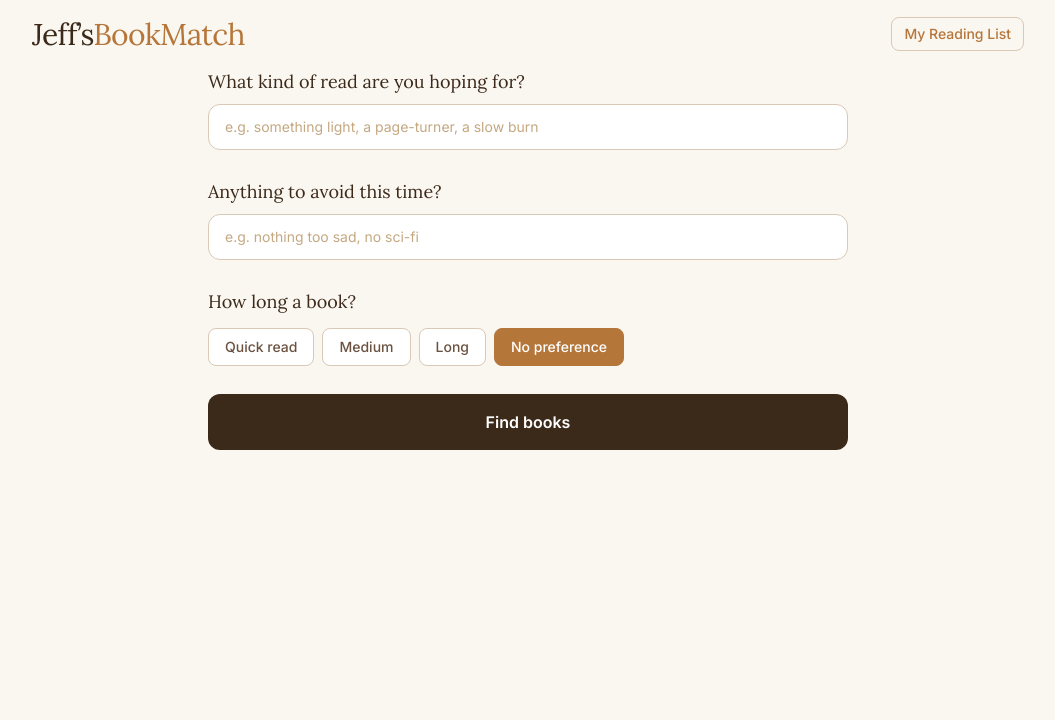
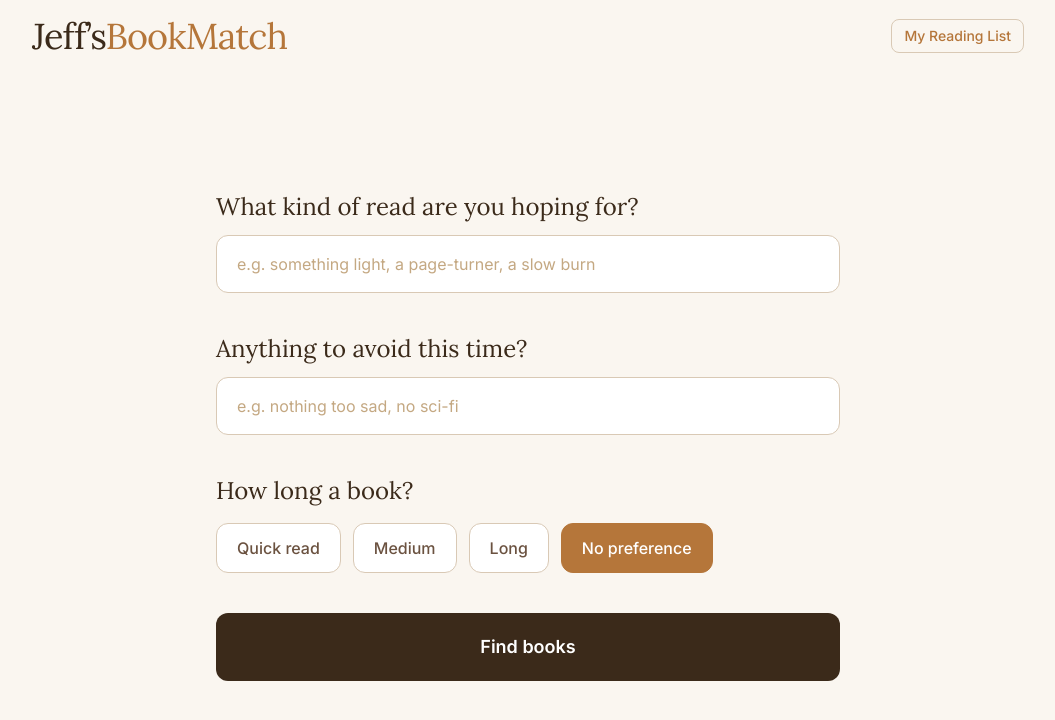
Before and after one commit to erscherer13-jpg/101, a Next.js app: page / in a window 1280 px wide. Shown: the top 720 px of the page, without its empty margins (112-1167 px from the left). Built offline with nearby package versions, Linux system fonts and the light colour scheme.

Commit message:
Bigger title font, full-screen homepage form with larger labels and spacing

```diff
--- a/app/page.tsx
+++ b/app/page.tsx
@@ -73,15 +73,15 @@ export default function HomePage() {
   }
 
   return (
-    <main className="min-h-screen bg-[#faf6f0] pb-20">
+    <main className="min-h-screen bg-[#faf6f0] flex flex-col">
       <Header onTitleClick={results ? handleNewSearch : undefined} />
-      <div className={`mx-auto px-4 transition-all duration-300 ${results ? "max-w-5xl" : "max-w-2xl"}`}>
+      <div className={`mx-auto px-6 w-full transition-all duration-300 ${results ? "max-w-5xl" : "max-w-2xl flex-1 flex flex-col justify-center py-8"}`}>
 
         {!results ? (
-          <form onSubmit={handleSubmit} className="space-y-7">
+          <form onSubmit={handleSubmit} className="space-y-10">
             {/* Mood */}
             <div>
-              <label className="block font-serif text-[#3b2a1a] text-lg mb-2">
+              <label className="block font-serif text-[#3b2a1a] text-2xl mb-3">
                 What kind of read are you hoping for?
               </label>
               <input
@@ -89,13 +89,13 @@ export default function HomePage() {
                 value={mood}
                 onChange={(e) => setMood(e.target.value)}
                 placeholder="e.g. something light, a page-turner, a slow burn"
-                className="w-full rounded-xl border border-[#d9c9b5] bg-white px-4 py-3 text-[#3b2a1a] placeholder-[#c4a882] focus:outline-none focus:ring-2 focus:ring-[#b5763a]/40 text-sm"
+                className="w-full rounded-xl border border-[#d9c9b5] bg-white px-5 py-4 text-[#3b2a1a] placeholder-[#c4a882] focus:outline-none focus:ring-2 focus:ring-[#b5763a]/40 text-base"
               />
             </div>
 
             {/* Avoid */}
             <div>
-              <label className="block font-serif text-[#3b2a1a] text-lg mb-2">
+              <label className="block font-serif text-[#3b2a1a] text-2xl mb-3">
                 Anything to avoid this time?
               </label>
               <input
@@ -103,22 +103,22 @@ export default function HomePage() {
                 value={avoid}
                 onChange={(e) => setAvoid(e.target.value)}
                 placeholder="e.g. nothing too sad, no sci-fi"
-                className="w-full rounded-xl border border-[#d9c9b5] bg-white px-4 py-3 text-[#3b2a1a] placeholder-[#c4a882] focus:outline-none focus:ring-2 focus:ring-[#b5763a]/40 text-sm"
+                className="w-full rounded-xl border border-[#d9c9b5] bg-white px-5 py-4 text-[#3b2a1a] placeholder-[#c4a882] focus:outline-none focus:ring-2 focus:ring-[#b5763a]/40 text-base"
               />
             </div>
 
             {/* Length */}
             <div>
-              <label className="block font-serif text-[#3b2a1a] text-lg mb-3">
+              <label className="block font-serif text-[#3b2a1a] text-2xl mb-4">
                 How long a book?
               </label>
-              <div className="flex flex-wrap gap-2">
+              <div className="flex flex-wrap gap-3">
                 {lengthLabels.map(({ value, label }) => (
                   <button
                     key={value}
                     type="button"
                     onClick={() => setLength(value)}
-                    className={`px-4 py-2 rounded-lg text-sm font-medium border transition-colors duration-150 ${
+                    className={`px-5 py-3 rounded-xl text-base font-medium border transition-colors duration-150 ${
                       length === value
                         ? "bg-[#b5763a] text-white border-[#b5763a]"
                         : "bg-white text-[#6b5240] border-[#d9c9b5] hover:border-[#b5763a]"
@@ -134,7 +134,7 @@ export default function HomePage() {
             <button
               type="submit"
               disabled={loading}
-              className="w-full bg-[#3b2a1a] hover:bg-[#5a3e28] text-white font-semibold text-base py-4 rounded-xl transition-colors duration-200 disabled:opacity-60 disabled:cursor-wait"
+              className="w-full bg-[#3b2a1a] hover:bg-[#5a3e28] text-white font-semibold text-lg py-5 rounded-xl transition-colors duration-200 disabled:opacity-60 disabled:cursor-wait"
             >
               {loading ? (
                 <span className="flex items-center justify-center gap-2">
--- a/components/Header.tsx
+++ b/components/Header.tsx
@@ -12,12 +12,12 @@ export default function Header({ onTitleClick }: Props) {
       {onTitleClick ? (
         <button
           onClick={onTitleClick}
-          className="text-3xl font-serif text-[#3b2a1a] tracking-tight hover:opacity-80 transition-opacity"
+          className="text-4xl font-serif text-[#3b2a1a] tracking-tight hover:opacity-80 transition-opacity"
         >
           Jeff&rsquo;s<span className="text-[#b5763a]">BookMatch</span>
         </button>
       ) : (
-        <Link href="/" className="text-3xl font-serif text-[#3b2a1a] tracking-tight hover:opacity-80 transition-opacity">
+        <Link href="/" className="text-4xl font-serif text-[#3b2a1a] tracking-tight hover:opacity-80 transition-opacity">
           Jeff&rsquo;s<span className="text-[#b5763a]">BookMatch</span>
         </Link>
       )}
```
